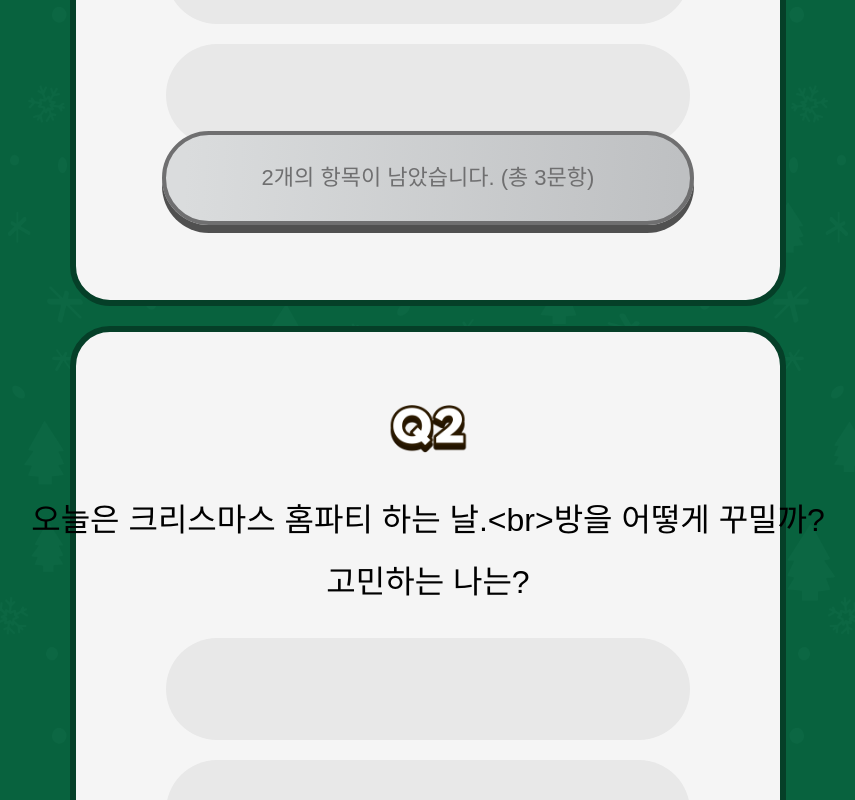
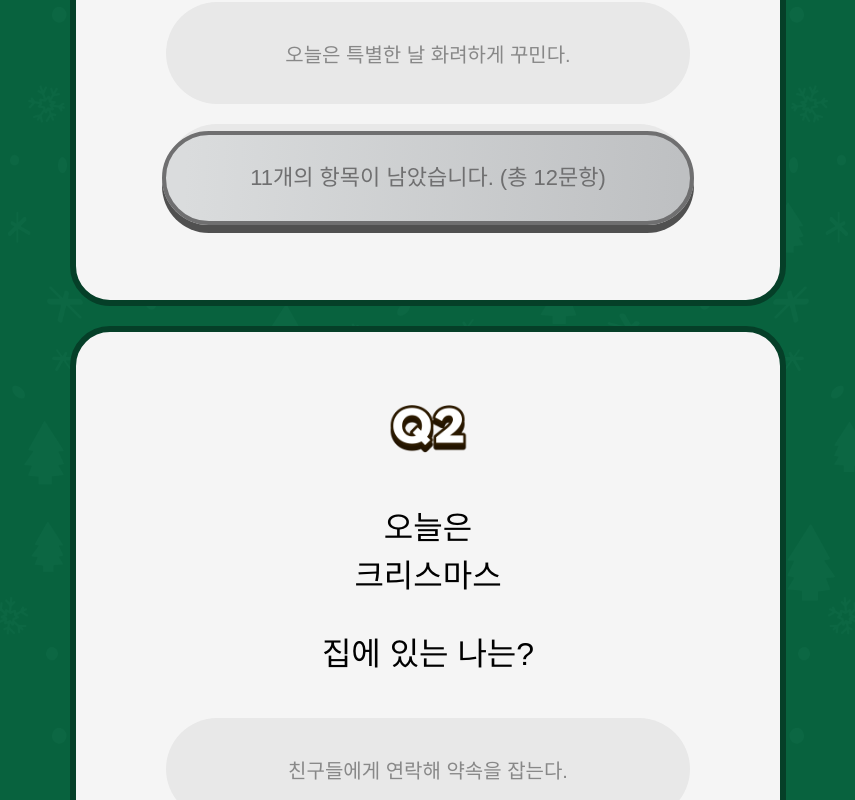
Before and after one commit to MBTImaker/MBTImaker-React-frontend, a React (Create React App) app: page /check in a window 1280 px wide. Shown: the part 460-1260 px from the top of the page, without its empty margins (212-1067 px from the left). Built offline with nearby package versions, Linux system fonts and the light colour scheme; a web font is replaced by a local one.

Commit message:
Fix: string <br>

```diff
--- a/src/components/question-box/question-box.tsx
+++ b/src/components/question-box/question-box.tsx
@@ -29,6 +29,8 @@ const StyledQuestionContainer = styled.div`
   flex-direction: column;
   justify-content: center;
   align-items: center;
+  text-align: center;
+  line-height: 48px;
   gap: 30px;
 `;
 
@@ -46,7 +48,16 @@ const StyledButtonContainer = styled.div`
   gap: 20px;
 `;
 
-export const QuestionBox = ({ id, question, answer }: Question) => {
+type QuestionBoxProps = Question & {
+  currentQuestionIndex: number;
+};
+
+export const QuestionBox = ({
+  currentQuestionIndex,
+  id,
+  question,
+  answer,
+}: QuestionBoxProps) => {
   const { loading, error, image } = useImage(id);
   const [userSelected, setUserSelected] = useState<Answer>(null);
 
@@ -64,13 +75,16 @@ export const QuestionBox = ({ id, question, answer }: Question) => {
       </StyledQuestionContainer>
 
       <StyledButtonContainer>
+        {/* <Link to={String(String(id) + 1)} spy={true} smooth={true}> */}
         <SelectButton
+          currentQuestionIndex={currentQuestionIndex}
           id="a"
           onClick={HandleClick}
           content={answer.a}
           isClicked={userSelected === "a"}
         />
         <SelectButton
+          currentQuestionIndex={currentQuestionIndex}
           id="b"
           onClick={HandleClick}
           content={answer.b}
--- a/src/components/select-button/select-button.tsx
+++ b/src/components/select-button/select-button.tsx
@@ -3,7 +3,7 @@ import styled from "styled-components";
 import { PALETTE } from "../../styles/palette";
 import { Answer } from "../../types";
 
-const StyledButton = styled.button<{ content: string; isClicked: boolean }>`
+const StyledButton = styled.button<{ isClicked: boolean }>`
   width: 74.3%;
   height: 12.76vh;
   background: ${(props) =>
@@ -13,14 +13,10 @@ const StyledButton = styled.button<{ content: string; isClicked: boolean }>`
   border-radius: 80px;
   font-size: 1.25rem;
   color: ${(props) => (props.isClicked ? PALETTE.WHITE : PALETTE.GRAY)};
-
-  &::after {
-    content: ${(props) => props.content};
-    white-space: pre;
-  }
 `;
 
 type SelectButtonProps = {
+  currentQuestionIndex: number;
   id: Answer;
   onClick: (answer: Answer) => void;
   isClicked: boolean;
@@ -28,6 +24,7 @@ type SelectButtonProps = {
 };
 
 export const SelectButton = ({
+  currentQuestionIndex,
   id,
   onClick,
   isClicked,
@@ -38,8 +35,9 @@ export const SelectButton = ({
       onClick={() => {
         onClick(id);
       }}
-      content={content}
       isClicked={isClicked}
-    />
+    >
+      {content}
+    </StyledButton>
   );
 };
--- a/src/constants/index.ts
+++ b/src/constants/index.ts
@@ -1,15 +1,10 @@
 import { Question } from './../types';
 
 export const QUESTION_LIST: Question[] = [
-    { // 01
-        // num: "../imgs/question_num/Q1_Frame900.png",
-        // qTop: "오늘은 크리스마스 홈파티 하는 날.<br>방을 어떻게 꾸밀까?",
-        // qBottom: "고민하는 나는?",
-        // btnTop: "오늘은 특별한 날 화려하게 꾸민다.",
-        // btnBottom: "그래도 단순한 게 좋다.<br>미니멀하게 꾸민다."
+    {
         id: "1",
         question: {
-            situation: "오늘은 크리스마스 홈파티 하는 날. 방을 어떻게 꾸밀까?",
+            situation: `오늘은 크리스마스 홈파티 하는 날.\n방을 어떻게 꾸밀까?`,
             ask: "고민하는 나는?",
         },
         answer: {
@@ -17,113 +12,125 @@ export const QUESTION_LIST: Question[] = [
             b: "그래도 단순한 게 좋다. 미니멀하게 꾸민다."
         }
     },
-    { // 01
-        // num: "../imgs/question_num/Q1_Frame900.png",
-        // qTop: "오늘은 크리스마스 홈파티 하는 날.<br>방을 어떻게 꾸밀까?",
-        // qBottom: "고민하는 나는?",
-        // btnTop: "오늘은 특별한 날 화려하게 꾸민다.",
-        // btnBottom: "그래도 단순한 게 좋다.<br>미니멀하게 꾸민다."
+    {
         id: "2",
         question: {
-            situation: "오늘은 크리스마스 홈파티 하는 날.<br>방을 어떻게 꾸밀까?",
-            ask: "고민하는 나는?",
+            situation: `오늘은\n크리스마스`,
+            ask: `집에 있는 나는?`,
         },
         answer: {
-            a: "오늘은 특별한 날 화려하게 꾸민다.",
-            b: "그래도 단순한 게 좋다.<br>미니멀하게 꾸민다."
+            a: `친구들에게 연락해 약속을 잡는다.`,
+            b: `오늘은 그냥 평범한 하루,\n집에서 쉰다.`,
         }
     },
-    { // 01
-        // num: "../imgs/question_num/Q1_Frame900.png",
-        // qTop: "오늘은 크리스마스 홈파티 하는 날.<br>방을 어떻게 꾸밀까?",
-        // qBottom: "고민하는 나는?",
-        // btnTop: "오늘은 특별한 날 화려하게 꾸민다.",
-        // btnBottom: "그래도 단순한 게 좋다.<br>미니멀하게 꾸민다."
+    {
         id: "3",
         question: {
-            situation: "오늘은 크리스마스 홈파티 하는 날.<br>방을 어떻게 꾸밀까?",
-            ask: "고민하는 나는?",
+            situation: `내가 영화 속\n히어로라면`,
+            ask: `나는?`,
         },
         answer: {
-            a: "오늘은 특별한 날 화려하게 꾸민다.",
-            b: "그래도 단순한 게 좋다.<br>미니멀하게 꾸민다."
+            a: `불의를 못 참고,\n바로 행동에 나서는 히어로.`,
+            b: `계획을 세우고\n이후에 행동 개시하는 히어로.`,
         }
     },
-    // { // 02
-    //     num: "../imgs/question_num/Q2_Frame901.png",
-    //     qTop: "오늘은<br>크리스마스",
-    //     qBottom: "집에 있는 나는?",
-    //     btnTop: "친구들에게 연락해 약속을 잡는다.",
-    //     btnBottom: "오늘은 그냥 평범한 하루,<br>집에서 쉰다."
-    // },
-    // { // 03
-    //     num: "../imgs/question_num/Q3_Frame902.png",
-    //     qTop: "내가 영화 속<br>히어로라면",
-    //     qBottom: "나는?",
-    //     btnTop: "불의를 못 참고,<br>바로 행동에 나서는 히어로.",
-    //     btnBottom: "계획을 세우고<br>이후에 행동 개시하는 히어로."
-    // },
-    // { // 04
-    //     num: "../imgs/question_num/Q4_Frame903.png",
-    //     qTop: "지금 밖에<br>눈이 내린다.",
-    //     qBottom: "옆 사람에게 나는?",
-    //     btnTop: "\"눈이 2cm 정도 왔네. 내일은 더 쌓인대.<br>뉴스 봐야겠다.\" 라고 말한다.",
-    //     btnBottom: "\"눈이 많이 왔네. 집 갈 때 조심해\"<br>라고 말한다."
-    // },
-    // { // 05
-    //     num: "../imgs/question_num/Q5_Frame904.png",
-    //     qTop: "크리스마스에<br>재밌는 영화를 보았다.",
-    //     qBottom: "친구에게 묘사하는 나는?",
-    //     btnTop: "\"주인공이...\" 스토리부터 길고 상세하게<br>구체적으로 설명한다.",
-    //     btnBottom: "\"재밌게 볼만하더라.\" 라고 짧게<br>설명한다."
-    // },
-    // { // 06
-    //     num: "../imgs/question_num/Q6_Frame905.png",
-    //     qTop: "영화를 선택하려는데<br>평점이 생각보다 낮았다.",
-    //     qBottom: "그러면 나는?",
-    //     btnTop: "\"평점이 낮다면 재미없을 게 뻔해.\" 라며<br>다른 걸 찾아본다.",
-    //     btnBottom: "\"평점이 낮지만 내용이 끌리는데,<br>한 번 봐볼까?\" 라며 영화를 감상한다."
-    // },
-    // { // 07
-    //     num: "../imgs/question_num/Q7_Frame906.png",
-    //     qTop: "크리스마스 데이트하는 날,<br>사고가 나 상대방이 늦었다.",
-    //     qBottom: "그때 나는?",
-    //     btnTop: "\"괜찮아? 놀랐겠다ㅠㅠ 병원 다녀왔어?\"<br>라고 말한다.",
-    //     btnBottom: "\"무슨 사고? 어떻게 하다가 다쳤어?\"<br>라고 말한다."
-    // },
-    // { // 08
-    //     num: "../imgs/question_num/Q8_Frame907.png",
-    //     qTop: "크리스마스<br>선물을 받았다고",
-    //     qBottom: "자랑하는 친구에게 나는?",
-    //     btnTop: "\"진짜? 기분 좋겠다!\"라고 말한다.",
-    //     btnBottom: "\"뭐 받았어? 봐봐!\" 라고 말한다."
-    // },
-    // { // 09
-    //     num: "../imgs/question_num/Q9_Frame908.png",
-    //     qTop: "영화를<br>볼 때,",
-    //     qBottom: "나는?",
-    //     btnTop: "주인공에게 감정을 이입해서 본다.",
-    //     btnBottom: "상황이 어떻게 흘러가는지,<br>논리적으로 사고하면서 본다."
-    // },
-    // { // 10
-    //     num: "../imgs/question_num/Q10_Frame909.png",
-    //     qTop: "크리스마스 아침에<br>일어나서",
-    //     qBottom: "나는?",
-    //     btnTop: "오늘 할 일을 세세하게 계획한다.",
-    //     btnBottom: "할 일을 대강 정해두었지만,<br>변경 가능성은 있다."
-    // },
-    // { // 11
-    //     num: "../imgs/question_num/Q11_Frame910.png",
-    //     qTop: "크리스마스<br>홈 파티가 끝나고,",
-    //     qBottom: "나는?",
-    //     btnTop: "어지러진 것들을 바로 치운다.",
-    //     btnBottom: "친구들이 떠난 후, 치운다."
-    // },
-    // { // 12
-    //     num: "../imgs/question_num/Q12_Frame899.png",
-    //     qTop: "영화관에서 영화를 보려는데,<br>자리가 없다..",
-    //     qBottom: "그때 나는?",
-    //     btnTop: "\"오늘은 날이 아닌가보다. 다음에 봐야지\"<br>라며 돌아간다.",
-    //     btnBottom: "\"그러면 지금 하는 다른 걸 볼까?\" 하며<br>다른 걸 본다."
-    // }
+    {
+        id: "4",
+        question: {
+            situation: `지금 밖에\n눈이 내린다.`,
+            ask: `옆 사람에게 나는?`,
+        },
+        answer: {
+            a: `눈이 2cm 정도 왔네. 내일은 더 쌓인대.\n뉴스 봐야겠다. 라고 말한다.`,
+            b: `눈이 많이 왔네. 집 갈 때 조심해\n라고 말한다.`,
+        }
+    },
+    {
+        id: "5",
+        question: {
+            situation: `크리스마스에\n재밌는 영화를 보았다.`,
+            ask: `친구에게 묘사하는 나는?`,
+        },
+        answer: {
+            a: `주인공이... 스토리부터 길고 상세하게\n구체적으로 설명한다.`,
+            b: `재밌게 볼만하더라. 라고 짧게\n설명한다.`,
+        }
+    },
+    {
+        id: "6",
+        question: {
+            situation: `영화를 선택하려는데\n평점이 생각보다 낮았다.`,
+            ask: `그러면 나는?`,
+        },
+        answer: {
+            a: `평점이 낮다면 재미없을 게 뻔해. 라며\n다른 걸 찾아본다.`,
+            b: `평점이 낮지만 내용이 끌리는데,\n한 번 봐볼까? 라며 영화를 감상한다.`,
+        }
+    },
+    {
+        id: "7",
+        question: {
+            situation: `크리스마스 데이트하는 날,\n사고가 나 상대방이 늦었다.`,
+            ask: `그때 나는?`,
+        },
+        answer: {
+            a: `괜찮아? 놀랐겠다ㅠㅠ 병원 다녀왔어?\n라고 말한다.`,
+            b: `무슨 사고? 어떻게 하다가 다쳤어?\n라고 말한다.`,
+        }
+    },
+    {
+        id: "8",
+        question: {
+            situation: `크리스마스\n선물을 받았다고`,
+            ask: `자랑하는 친구에게 나는?`,
+        },
+        answer: {
+            a: `진짜? 기분 좋겠다!\n라고 말한다.`,
+            b: `뭐 받았어? 봐봐!\n라고 말한다.`,
+        }
+    },
+    {
+        id: "9",
+        question: {
+            situation: `영화를\n볼 때,`,
+            ask: `나는?`,
+        },
+        answer: {
+            a: `주인공에게 감정을 이입해서 본다.`,
+            b: `상황이 어떻게 흘러가는지,\n논리적으로 사고하면서 본다.`,
+        }
+    },
+    {
+        id: "10",
+        question: {
+            situation: `크리스마스 아침에\n일어나서`,
+            ask: `나는?`,
+        },
+        answer: {
+            a: `오늘 할 일을 세세하게 계획한다.`,
+            b: `할 일을 대강 정해두었지만,\n변경 가능성은 있다.`,
+        }
+    },
+    {
+        id: "11",
+        question: {
+            situation: `크리스마스\n홈 파티가 끝나고,`,
+            ask: `나는?`,
+        },
+        answer: {
+            a: `어지러진 것들을 바로 치운다.`,
+            b: `친구들이 떠난 후, 치운다.`,
+        }
+    },
+    {
+        id: "12",
+        question: {
+            situation: `영화관에서 영화를 보려는데,\n자리가 없다.`,
+            ask: `그때 나는?`,
+        },
+        answer: {
+            a: `오늘은 날이 아닌가보다. 다음에 봐야지\n라며 돌아간다.`,
+            b: `그러면 지금 하는 다른 걸 볼까? 하며\n다른 걸 본다.`,
+        }
+    }
 ];
```
